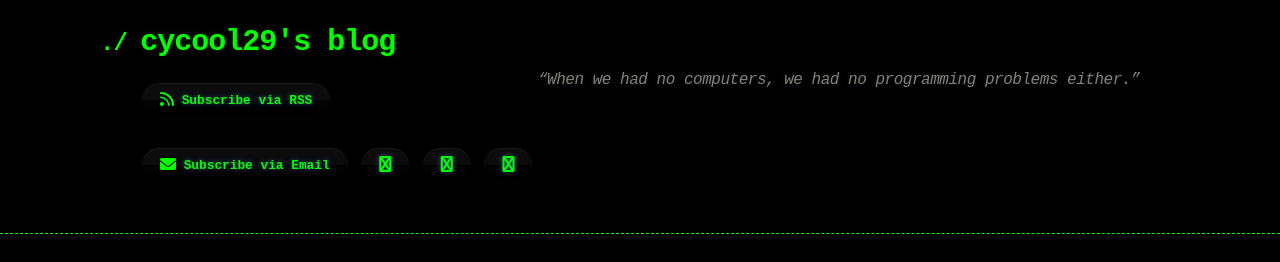
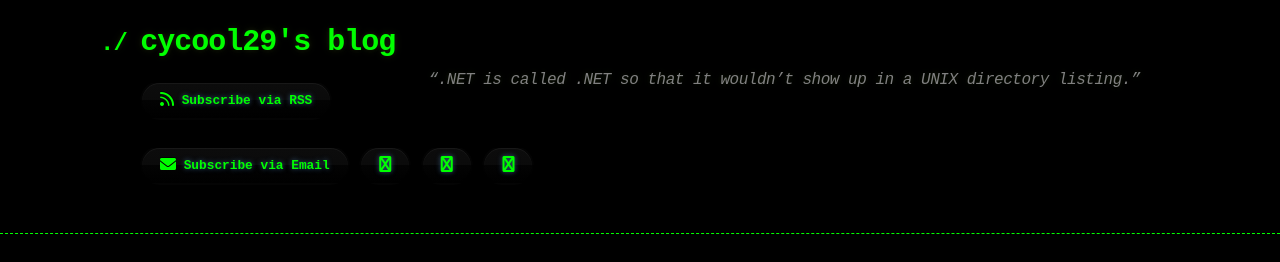
Before and after one commit to cycool29/cycool29.github.io, a Jekyll site: the page built from index.md, in a window 1280 px wide and 900 px high. Shown: the top 262 px of the window. Built offline with Jekyll 4.4.1, drawn with Linux system fonts in a browser that asks for light colours; a style sheet for code colours, icons or effects is not loaded.

Commit message:
Update quotes

```diff
--- a/_config.yml
+++ b/_config.yml
@@ -1,5 +1,5 @@
 title: cycool29's blog
-description: "“When we had no computers, we had no programming problems either.” "
+description: "“.NET is called .NET so that it wouldn’t show up in a UNIX directory listing.” "
 bio: A high school student. Intermediate in Python, Git, Bash. Learning JavaScript. He/Him. "
 author: cycool29
 url: https://cycool29.github.io
```
